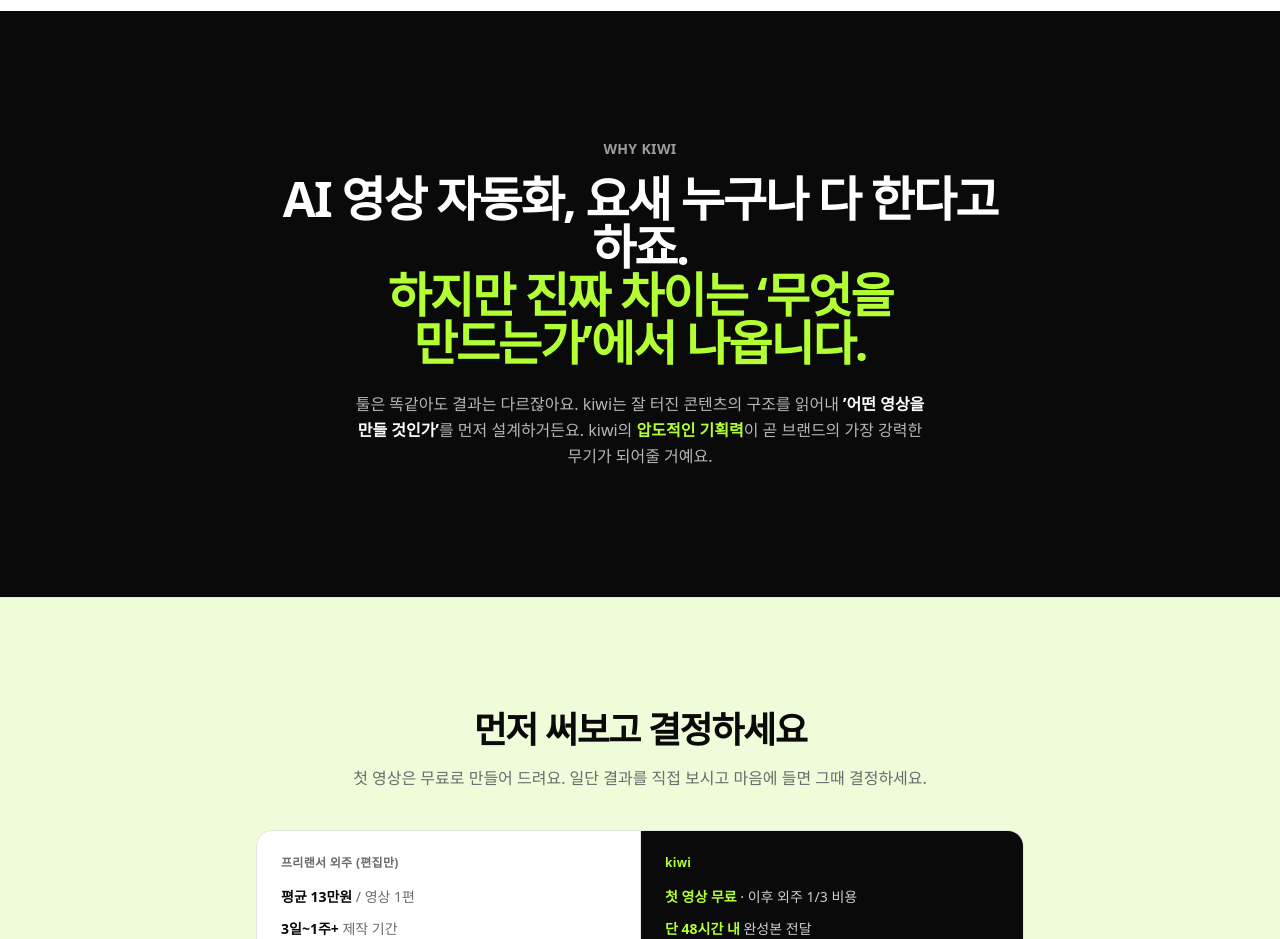
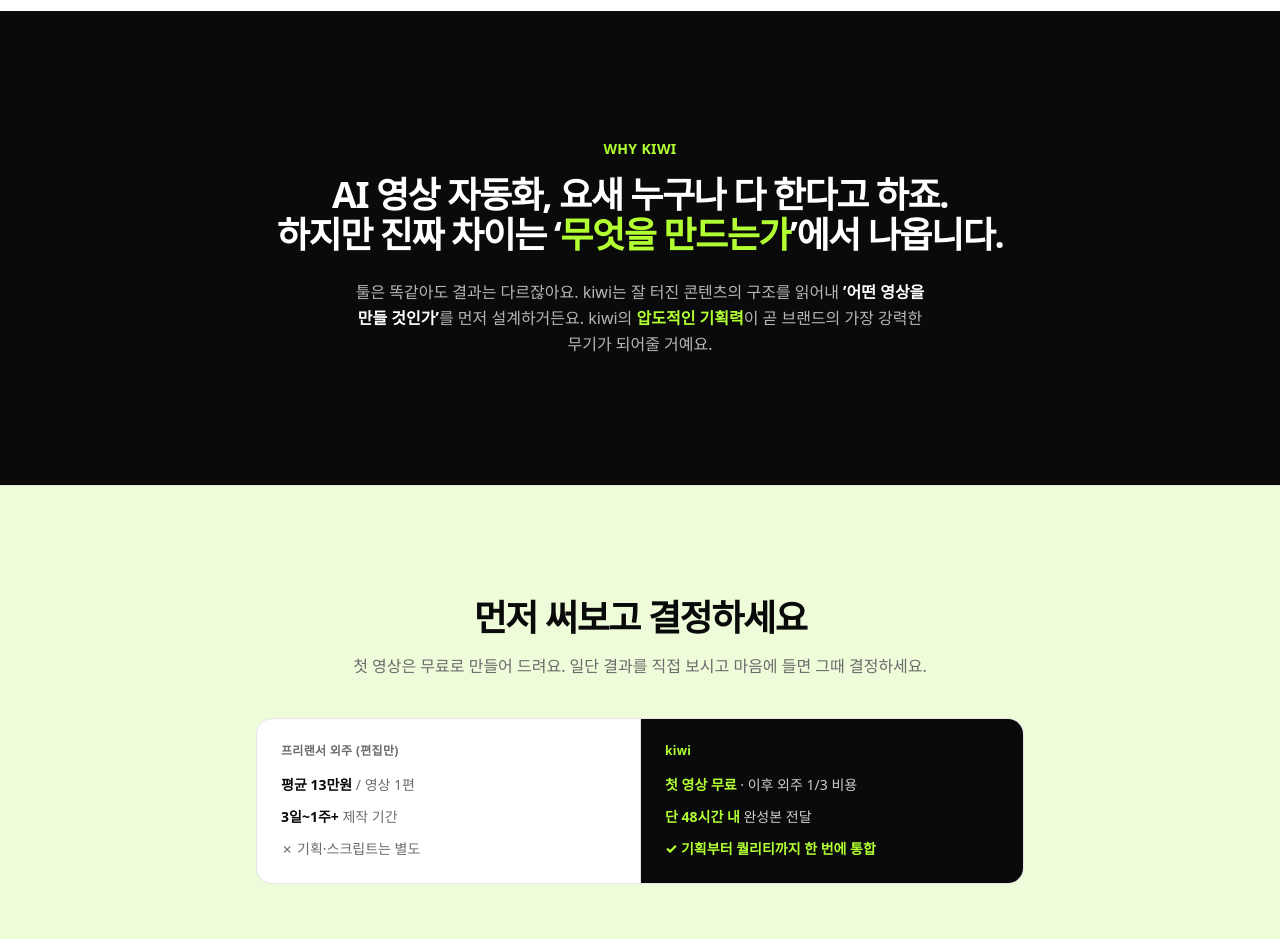
Before and after one commit to Gyuuze/kiwi-landing, a plain HTML site: page index.html in a window 1280 px wide. Shown: the part 2980-3919 px from the top of the page. Drawn offline with nearby package versions, Linux system fonts and the light colour scheme; a web font is replaced by a local one.

Commit message:
fix: WHY KIWI 가독성 개선 (라벨 kiwi색, 폰트 축소, 키워드만 강조)

```diff
--- a/index.html
+++ b/index.html
@@ -256,10 +256,10 @@
     <!-- ============ 6. 차별점 강조 ============ -->
     <section id="why" class="bg-ink text-paper">
       <div class="mx-auto max-w-content px-5 py-24 text-center md:py-32">
-        <p class="reveal text-sm font-bold tracking-wide text-paper/60">WHY KIWI</p>
-        <h2 class="reveal mx-auto mt-4 max-w-3xl text-3xl font-extrabold leading-snug tracking-tightest md:text-5xl">
+        <p class="reveal text-sm font-bold tracking-wide text-kiwi">WHY KIWI</p>
+        <h2 class="reveal mx-auto mt-4 max-w-3xl text-3xl font-extrabold leading-snug tracking-tightest md:text-4xl">
           AI 영상 자동화, 요새 누구나 다 한다고 하죠.<br />
-          <span class="text-kiwi">하지만 진짜 차이는 ‘무엇을 만드는가’에서 나옵니다.</span>
+          하지만 진짜 차이는 ‘<span class="text-kiwi">무엇을 만드는가</span>’에서 나옵니다.
         </h2>
         <p class="reveal mx-auto mt-6 max-w-xl text-base leading-relaxed text-paper/70">
           툴은 똑같아도 결과는 다르잖아요. kiwi는 잘 터진 콘텐츠의 구조를 읽어내
```
